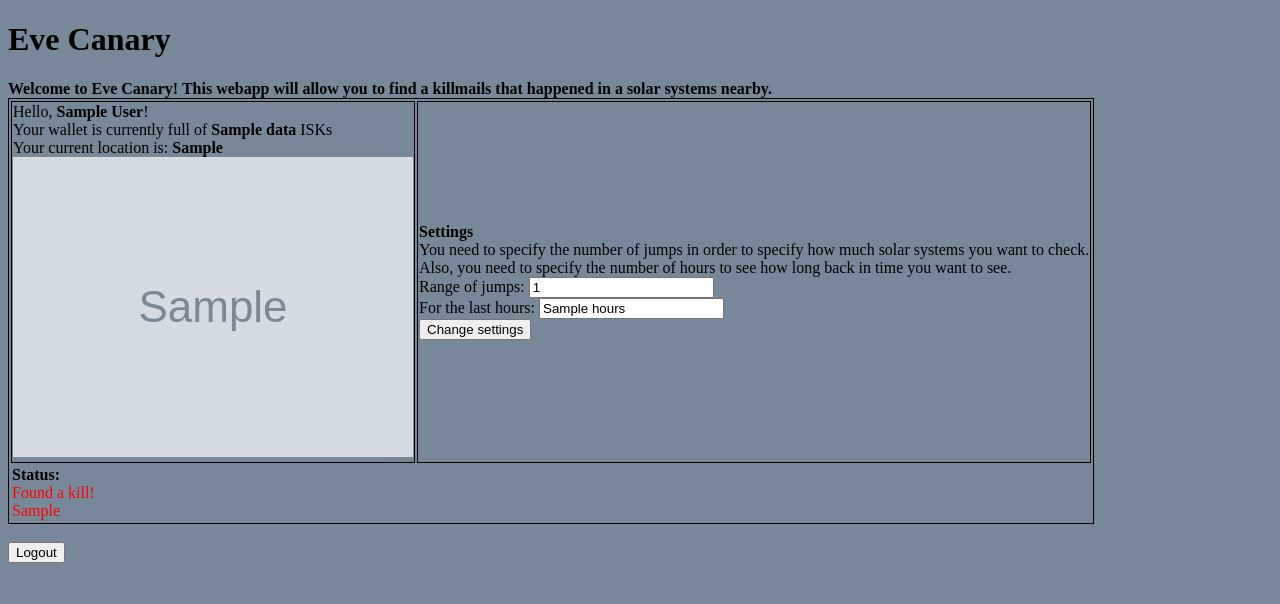
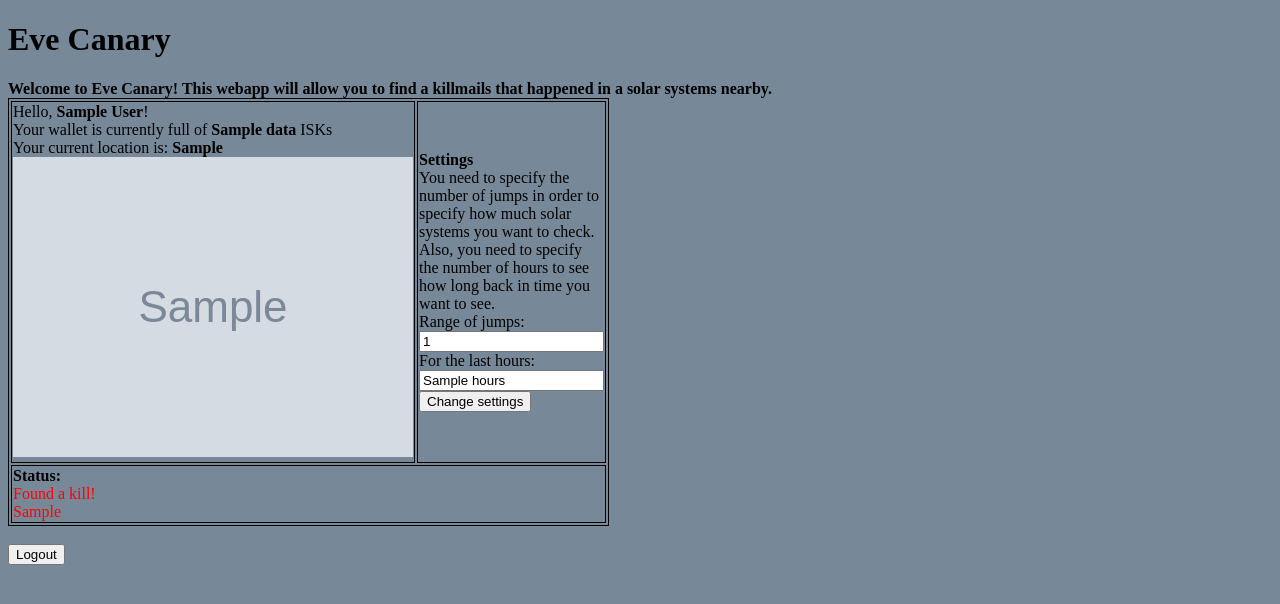
Before and after one commit to alexander94dmitriev/EveCanaryApp, a Flask app: template templates/base.html in a window 1280 px wide. Shown: the top 604 px of the page. Run offline with Flask 2, Linux system fonts and the light colour scheme; a user stored in the database is signed in; tables that the repository leaves empty hold one stand-in row (values such as "Sample post"); the template is opened without the code that fills it: most values are stand-ins (such as "Sample title", 1, 10 or a date in 2020); grey boxes marked "Sample" are stand-in pictures.

Commit message:
Small fixes for style.

```diff
--- a/app.py
+++ b/app.py
@@ -231,7 +231,8 @@
     char_location = None
     num_of_jumps = None
     hours = None
-
+    char_system_info = None
+    character_id = None
     if request.method == 'POST':
         num_of_jumps = request.form['num_of_jumps']
         if num_of_jumps:
@@ -267,12 +268,12 @@
 
         char_system_info_req = esiapp.op['get_universe_systems_system_id'](system_id=char_location['solar_system_id'])
         char_system_info = esiclient.request(char_system_info_req).data['name']
-
+        character_id = current_user.character_id
 
     return render_template('base.html', **{
         'wallet': wallet,
         'char_location': char_system_info,
-        'char_avatar_url': 'https://image.eveonline.com/Character/' + str(current_user.character_id) + '_256.jpg',
+        'char_avatar_url': 'https://image.eveonline.com/Character/' + str(character_id) + '_256.jpg',
         'num_of_jumps': num_of_jumps,
         'hours': hours,
         'system_with_kill': None,
--- a/templates/base.html
+++ b/templates/base.html
@@ -17,14 +17,15 @@
     Welcome to Eve Canary! This webapp will allow you to find a killmails that happened in a solar systems nearby.
 </strong>
 {% if not current_user.is_authenticated %}
+<br>
 <a href="{{ url_for('login') }}">
     <img src="https://images.contentful.com/idjq7aai9ylm/18BxKSXCymyqY4QKo8KwKe/c2bdded6118472dd587c8107f24104d7/EVE_SSO_Login_Buttons_Small_White.png?w=195&amp;h=30" alt="Log in with eveonline.com" />
 </a>
 
 {% else %}
 
-<table class="fancyTable">
-    <tr style="border: 1px solid black; width: 30%">
+<table class="fancyTable" style="width: 40%">
+    <tr style="border: 1px solid black">
         <td style="border: 1px solid black">
             <div id="char_info">
                 Hello, <strong>{{ current_user.character_name }}</strong>!<br>
@@ -54,7 +55,7 @@
         </td>
     </tr>
     <tr style="border: 1px solid black; width: 30%">
-        <td rowspan="2">
+        <td colspan="2" style="border: 1px solid black; width: 30%">
             <strong>Status:</strong><br>
             {% if system_with_kill %}
                 <div style="color: red">
```
